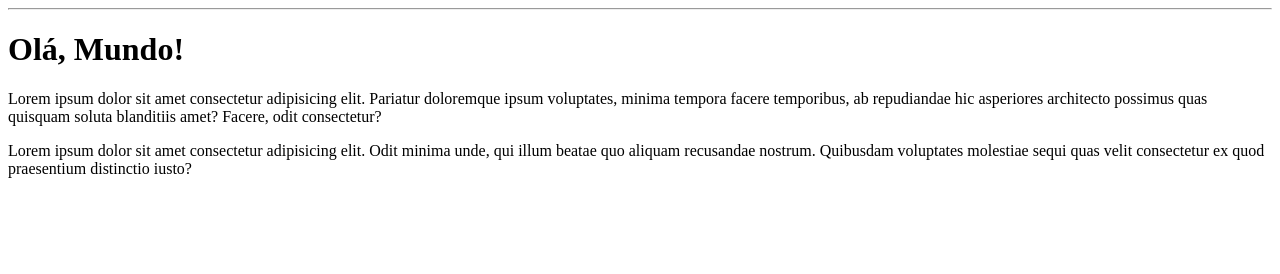
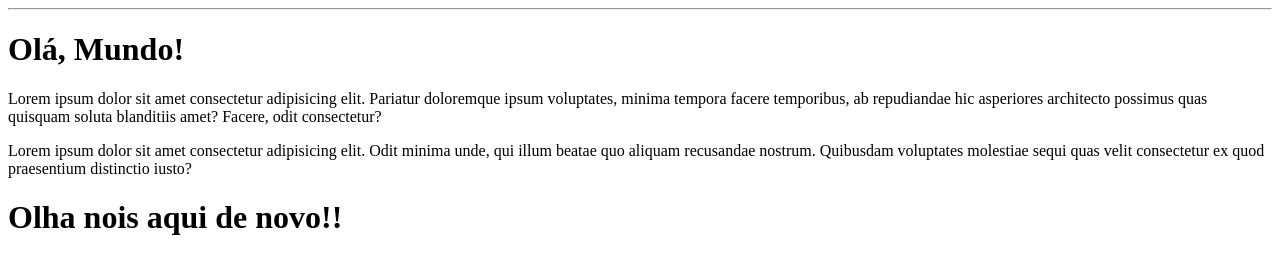
Before and after one commit to DouglasLopes91/Ola-Mundo, a plain HTML site: page Site-exemplo/index.html in a window 1280 px wide. Drawn offline with Linux system fonts and the light colour scheme.

Commit message:
Teste no pc dell

```diff
--- a/Site-exemplo/index.html
+++ b/Site-exemplo/index.html
@@ -10,5 +10,7 @@
     <h1>Olá, Mundo!</h1>
     <p>Lorem ipsum dolor sit amet consectetur adipisicing elit. Pariatur doloremque ipsum voluptates, minima tempora facere temporibus, ab repudiandae hic asperiores architecto possimus quas quisquam soluta blanditiis amet? Facere, odit consectetur?</p>
     <p>Lorem ipsum dolor sit amet consectetur adipisicing elit. Odit minima unde, qui illum beatae quo aliquam recusandae nostrum. Quibusdam voluptates molestiae sequi quas velit consectetur ex quod praesentium distinctio iusto?</p>
+
+    <h1>Olha nois aqui de novo!!</h1>
 </body>
 </html>
```
